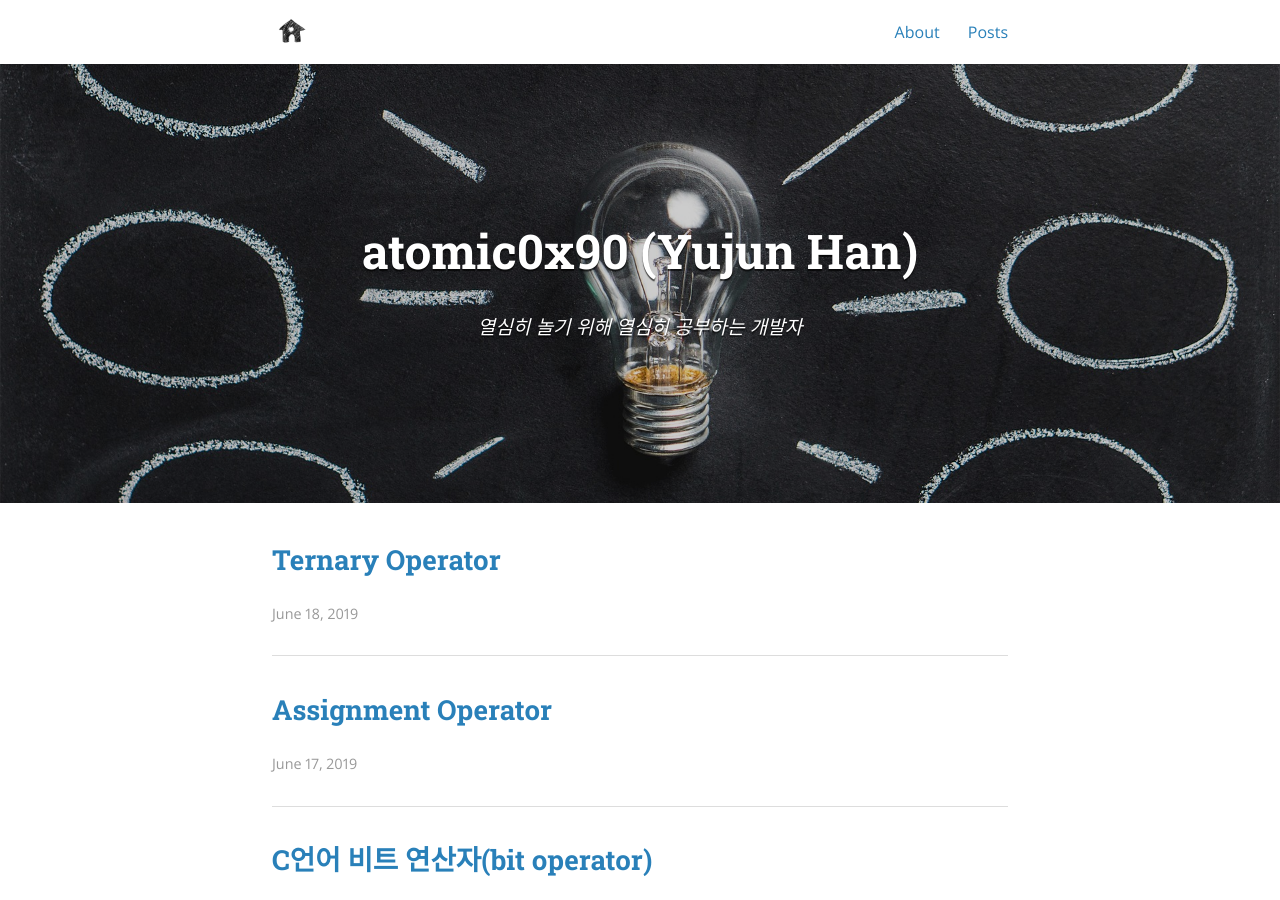
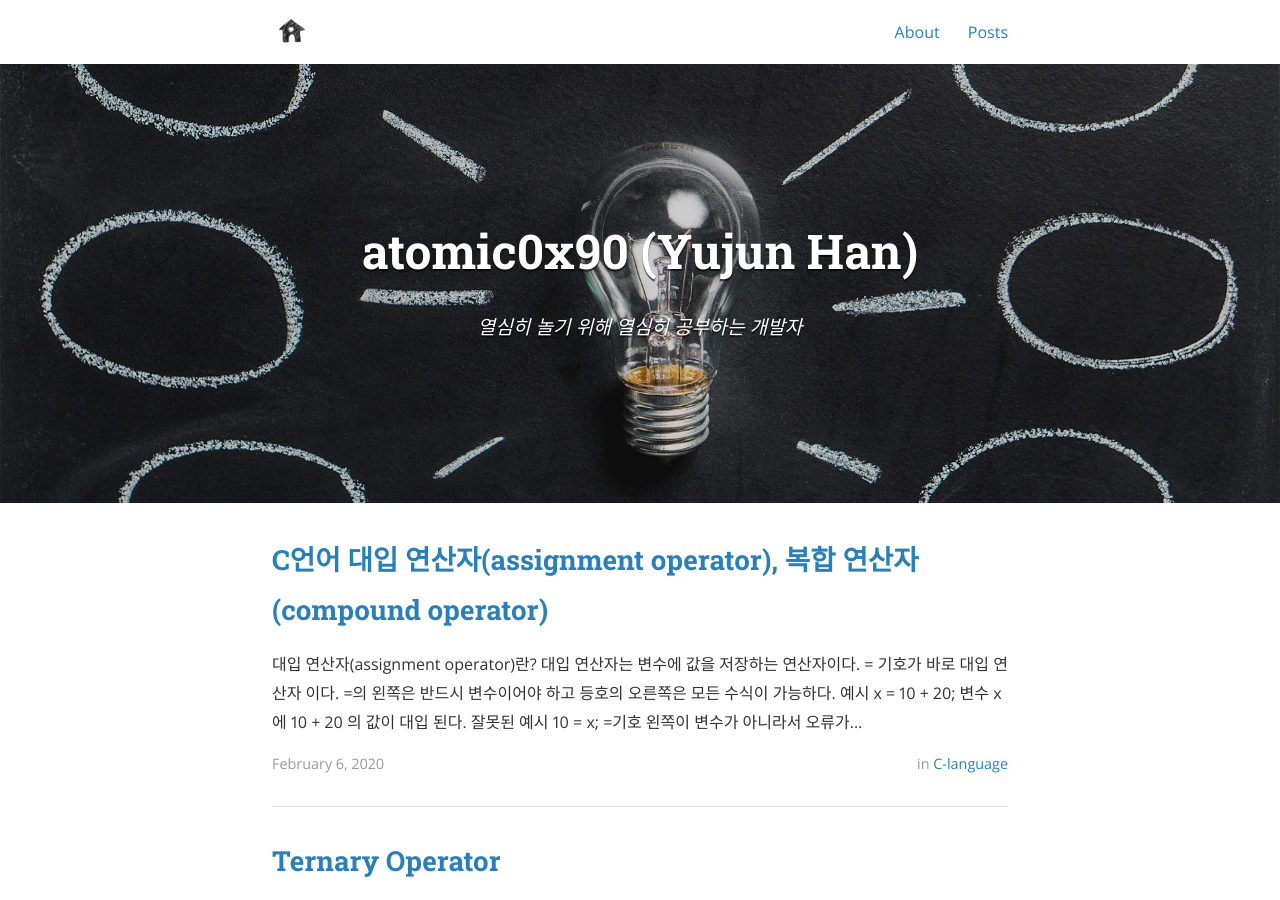
Before and after one commit to atomic0x90/atomic0x90.github.io, a Jekyll site: the page built from index.html, in a window 1280 px wide and 900 px high. Built offline with Jekyll 4.4.1, drawn with Linux system fonts in a browser that asks for light colours; nearby versions of some CDN libraries; the list of posts is cut into pages by our own code.

Commit message:
Update related posts, Initial state

````diff
--- a/_posts/2019-06-16-bit-operator.markdown
+++ b/_posts/2019-06-16-bit-operator.markdown
@@ -54,9 +54,9 @@ XOR		|^		|a ^ b
 
 
 
-[\<\< 이전글][1]        |[홈으로 가기][2]       |[post 목록 보기][3]    |다음글 \>\>
+[\<\< 이전글][1]        |[홈으로 가기][2]       |[post 목록 보기][3]    |[다음글 \>\>][6]
 ------                  |:------:               |:------:               |------:
-**[논리 연산자(logical operator)][1]**   |                       |                       |
+**[논리 연산자(logical operator)][1]**   |                       |                       |**[대입, 복합 연산자(assignment, compound operator)][6]**
 
 
 
@@ -67,5 +67,6 @@ XOR		|^		|a ^ b
 [3]: https://atomic0x90.github.io/posts/ "posts"
 [4]: https://atomic0x90.github.io/c-language/2019/06/13/arithmetic-operator.html "산술 연산자"
 [5]: https://atomic0x90.github.io/c-language/2019/06/14/comparative-operator.html "비교 연산자"
+[6]: https://atomic0x90.github.io/c-language/2020/02/07/assignment-operator.html "대입, 복합 연산자"
 
 {% if site.disqus-shortname %}{% include disqus_comments.html %}{% endif %}
--- a/_posts/2019-06-17-assignment-operator.markdown
+++ b/_posts/2019-06-17-assignment-operator.markdown
@@ -0,0 +1,117 @@
+---
+layout: post
+title:  "C언어 대입 연산자(assignment operator), 복합 연산자(compound operator)"
+date:   2020-02-06 20:01:16
+author: atomic0x90 (Yujun Han)
+categories: C-Language
+tags:  C-Language
+sitemap :
+  changefreq : daily
+  priority : 1.0
+cover:  "/assets/instacode.png"
+---
+
+## 대입 연산자(assignment operator)란?
+
+대입 연산자는 변수에 값을 저장하는 연산자이다. `=` 기호가 바로 대입 연산자 이다.
+`=`의 왼쪽은 반드시 변수이어야 하고 등호의 오른쪽은 모든 수식이 가능하다.
+
+**예시**
+```c
+x = 10 + 20;
+```
+변수 x에 10 + 20 의 값이 대입 된다.
+
+
+**잘못된 예시**
+```c
+10 = x;
+```
+`=`기호 왼쪽이 변수가 아니라서 오류가 발생한다.
+
+---
+
+## 복합 연산자(compound operator)란?
+
+복합 연산자는 대입 연산자인 `=` 기호에 다른 연산자를 합쳐 놓은 연산자이다.
+
+---
+
+## 복합 연산자
+
+이 표에서 a, b는 유효한 변수값이다.
+
+복합 연산자	|의미
+:------:	|:------:
+a += b		|a = a + b
+a -= b		|a = a - b
+a \*= b		|a = a \* b
+a /= b		|a = a / b
+a %= b		|a = a % b
+
+**예시**
+```c
+#include <stdio.h>
+int main()
+{
+	int a = 10,b = 3;
+
+	printf("a += b : %d\n",a += b);
+
+	a = 10,b = 3;
+
+	printf("a -= b : %d\n",a -= b);
+
+	a = 10,b = 3;
+
+	printf("a *= b : %d\n",a *= b);
+
+	a = 10,b = 3;
+
+	printf("a /= b : %d\n",a /= b);
+
+	a = 10,b = 3;
+
+	printf("a %= b : %d\n",a %= b);
+
+	return 0;
+}
+```
+
+**실행 결과**
+```bash
+a += b : 13
+a -= b : 7
+a *= b : 30
+a /= b : 3
+a %= b : 1
+```
+
+
+**감사합니다.**
+
+---
+
+### Related Posts
+
+**[출력 함수와 형식 지정자(printf, format specifiers)][1]**
+
+**[산술 연산자(arithmetic operator)][3]**
+
+**[비교 연산자(comparative operator)][4]**
+
+---
+
+[\<\< 이전글][8]        |[홈으로 가기][6]       |[post 목록 보기][7]    |다음글 \>\>
+------                  |:------:               |:------:               |------:
+**[비트 연산자(bit operator)][8]**   |                       |                      	|
+
+
+[1]: https://atomic0x90.github.io/c-language/2019/06/04/printf-format.html "출력 함수와 형식 지정자"
+[3]: https://atomic0x90.github.io/c-language/2019/06/13/arithmetic-operator.html "산술 연산자"
+[4]: https://atomic0x90.github.io/c-language/2019/06/14/comparative-operator.html "비교 연산자"
+[6]: https://atomic0x90.github.io/ "home"
+[7]: https://atomic0x90.github.io/posts/ "posts"
+[8]: https://atomic0x90.github.io/c-language/2019/06/16/bit-operator.html "비트 연산자"
+
+{% if site.disqus-shortname %}{% include disqus_comments.html %}{% endif %}
````
